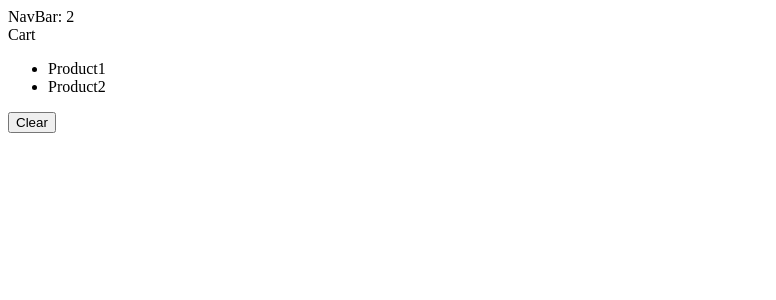
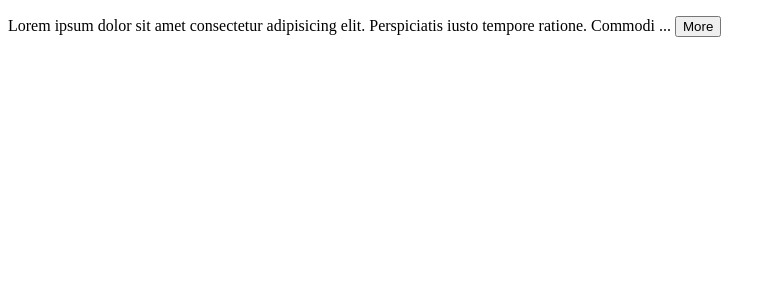
Before and after one commit to teguhhartono123/react-wtih-mosh, a React (Vite) app: page / in a window 1280 px wide. Shown: the top 300 px of the page, without its empty margins (0-776 px from the left). Built offline with nearby package versions, Linux system fonts and the light colour scheme.

Commit message:
expandable text component

```diff
--- a/src/App.tsx
+++ b/src/App.tsx
@@ -1,14 +1,12 @@
-import { useState } from 'react'
-import NavBar from './components/NavBar'
-import Cart from './components/Cart'
+import ExpandableText from './components/ExpandableText'
 
 function App() {
-  const [cartItems, setCartItems] = useState(['Product1', 'Product2'])
 
   return (
     <div>
-      <NavBar cartItemsCount={cartItems.length} />
-      <Cart cartItems={cartItems} onClear={() => setCartItems([])}/>
+    <ExpandableText>
+      Lorem ipsum dolor sit amet consectetur adipisicing elit. Perspiciatis iusto tempore ratione. Commodi, numquam obcaecati! Nihil deserunt dolorem enim! Saepe dicta esse repellat, a odit distinctio maiores non ab quia itaque ex, ad impedit repellendus exercitationem quidem obcaecati in error blanditiis iure. Quidem, dolor quia ab magni doloremque quod optio aliquam ea repellendus eveniet! Voluptas cupiditate unde ipsum error aliquid minus delectus quasi quas nostrum assumenda odio ad, commodi dolore repudiandae illum ab consectetur maxime placeat sed accusantium, voluptatibus aliquam est in dicta! Necessitatibus quis autem dolorum cupiditate deleniti cumque, corporis explicabo laudantium esse delectus ipsam perferendis ducimus laboriosam illum?
+    </ExpandableText>
     </div>
   )
 }
--- a/src/components/Cart.tsx
+++ b/src/components/Cart.tsx
@@ -2,7 +2,7 @@ import React from 'react'
 
 interface Props {
     cartItems: string[]
-    onclear: () => void
+    onClear: () => void
 }
 
 const Cart = ({cartItems, onClear }:Props) => {
--- /dev/null
+++ b/src/components/ExpandableText.tsx
@@ -0,0 +1,17 @@
+import { useState } from "react"
+
+interface Props {
+  children: string
+  maxChars?: number
+}
+
+function ExpandableText({ children, maxChars=100  }: Props) {
+  const [isExpanded, setExpanded] = useState(false)
+
+
+  if (children.length <= maxChars) return <p>{children}</p>
+  const text = isExpanded ?children : children.substring(0, maxChars)
+  return <p> {text} ... <button onClick={()=>setExpanded(!isExpanded)}>{isExpanded ? 'Less' : 'More'}</button></p>
+}
+
+export default ExpandableText
```
